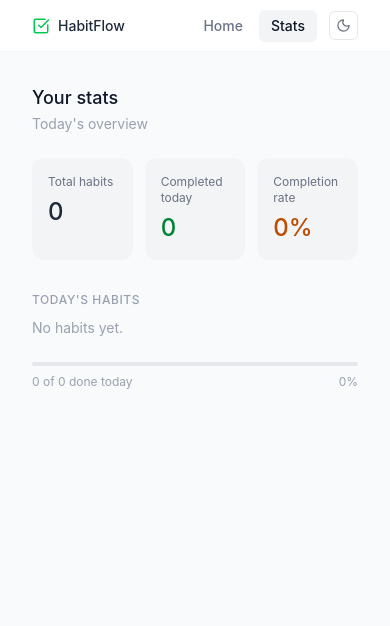
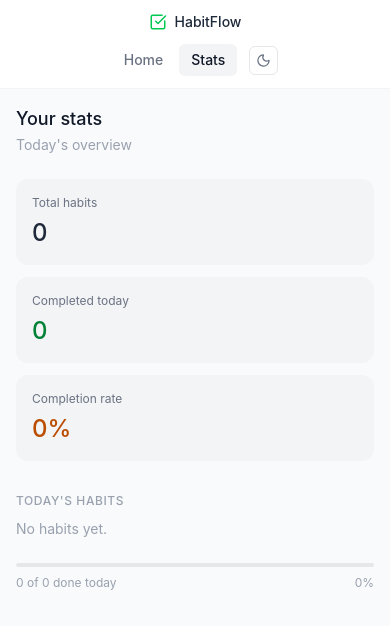
Before and after one commit to kritikakapoor23/habit-tracker, a React (Vite) app in the folder habit-tracker/: page /stats in a window 390 px wide. Shown: the top 626 px of the page. Built offline with nearby package versions, Linux system fonts and the light colour scheme.

Commit message:
add responsiveness

```diff
--- a/habit-tracker/src/components/Navbar.jsx
+++ b/habit-tracker/src/components/Navbar.jsx
@@ -3,7 +3,7 @@ import { CheckSquare, Sun, Moon } from 'lucide-react'
 
 const Navbar = ({ dark, onToggle }) => {
   return (
-    <nav className="bg-white dark:bg-gray-900 border-b border-gray-100 dark:border-gray-800 px-8 h-13 flex items-center justify-between transition-colors">
+    <nav className="bg-white dark:bg-gray-900 border-b border-gray-100 dark:border-gray-800 px-4 md:px-8 py-3 md:py-0 md:h-13 flex flex-col md:flex-row items-center gap-3 md:gap-0 justify-between transition-colors">
       <div className="flex items-center gap-2 text-sm font-medium text-gray-800 dark:text-gray-100">
         <CheckSquare size={18} className="text-green-500" />
         HabitFlow
--- a/habit-tracker/src/pages/Home.jsx
+++ b/habit-tracker/src/pages/Home.jsx
@@ -12,7 +12,7 @@ const Home = () => {
   const [formOpen, setFormOpen] = useState(false)
 
   return (
-    <div className="p-8 bg-gray-50 dark:bg-gray-950 min-h-screen transition-colors">
+    <div className="p-4 md:p-8 bg-gray-50 dark:bg-gray-950 min-h-screen transition-colors">
       <div className="flex items-start justify-between mb-6">
         <div>
           <h1 className="text-lg font-medium text-gray-900 dark:text-gray-100">Today's habits</h1>
@@ -24,7 +24,7 @@ const Home = () => {
       {habits.length === 0 ? (
         <p className="text-sm text-gray-400 dark:text-gray-600 mt-10">No habits yet. Add one to get started.</p>
       ) : (
-        <div className="grid grid-cols-[repeat(auto-fill,minmax(190px,1fr))] gap-3">
+        <div className="grid grid-cols-1 sm:grid-cols-2 lg:grid-cols-3 xl:grid-cols-4 gap-3">
           {habits.map(habit => (
             <HabitCard key={habit.id} habit={habit} />
           ))}
--- a/habit-tracker/src/pages/Stats.jsx
+++ b/habit-tracker/src/pages/Stats.jsx
@@ -9,13 +9,13 @@ const Stats = () => {
   const rate = total === 0 ? 0 : Math.round((done / total) * 100)
 
   return (
-    <div className="p-8 bg-gray-50 dark:bg-gray-950 min-h-screen transition-colors">
+    <div className="p-4 md:p-8 bg-gray-50 dark:bg-gray-950 min-h-screen transition-colors">
       <div className="mb-6">
         <h1 className="text-lg font-medium text-gray-900 dark:text-gray-100">Your stats</h1>
         <p className="text-sm text-gray-400 dark:text-gray-500 mt-0.5">Today's overview</p>
       </div>
 
-      <div className="grid grid-cols-3 gap-3 mb-8">
+      <div className="grid grid-cols-1 sm:grid-cols-3 gap-3 mb-8">
         <div className="bg-gray-100 dark:bg-gray-900 rounded-xl p-4">
           <p className="text-xs text-gray-500 dark:text-gray-400 mb-1.5">Total habits</p>
           <p className="text-2xl font-medium text-gray-800 dark:text-gray-100">{total}</p>
@@ -54,10 +54,7 @@ const Stats = () => {
       </div>
 
       <div className="w-full h-1 bg-gray-200 dark:bg-gray-800 rounded-full mb-2">
-        <div
-          className="h-1 bg-green-500 rounded-full transition-all"
-          style={{ width: `${rate}%` }}
-        />
+        <div className="h-1 bg-green-500 rounded-full transition-all" style={{ width: `${rate}%` }} />
       </div>
       <div className="flex justify-between text-xs text-gray-400 dark:text-gray-600">
         <span>{done} of {total} done today</span>
```
